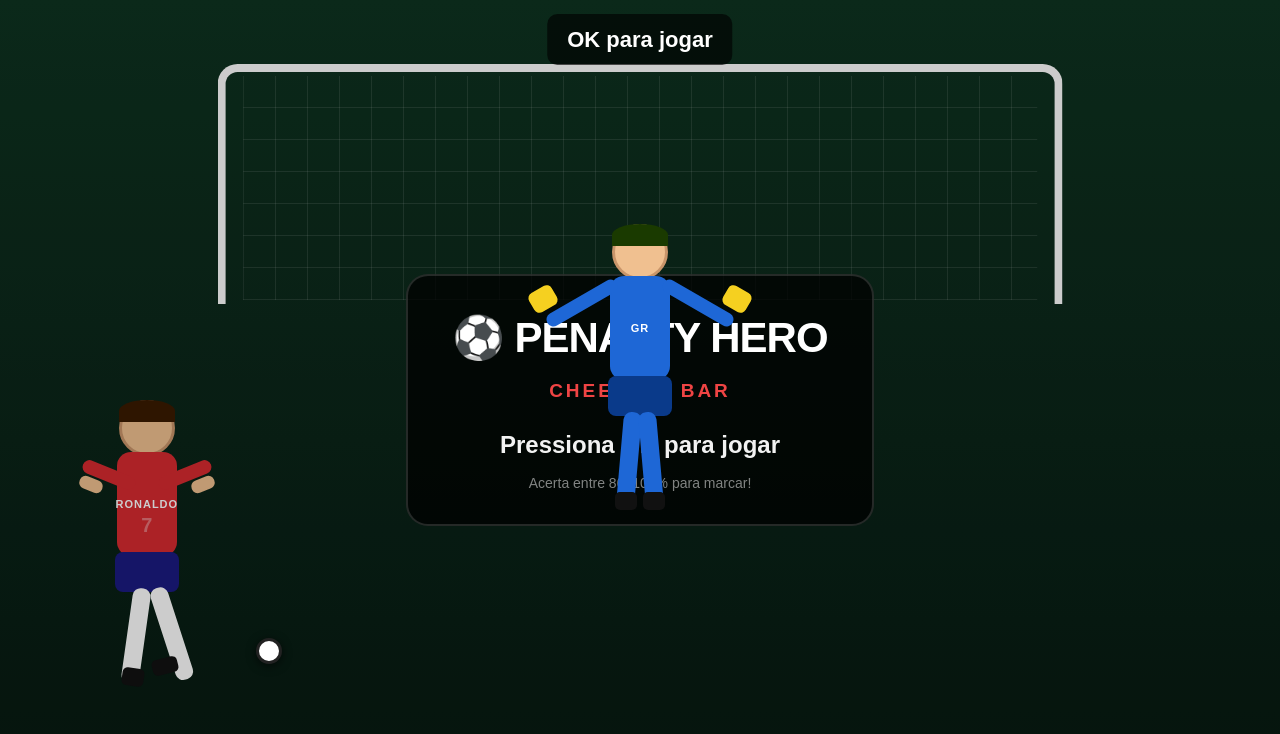
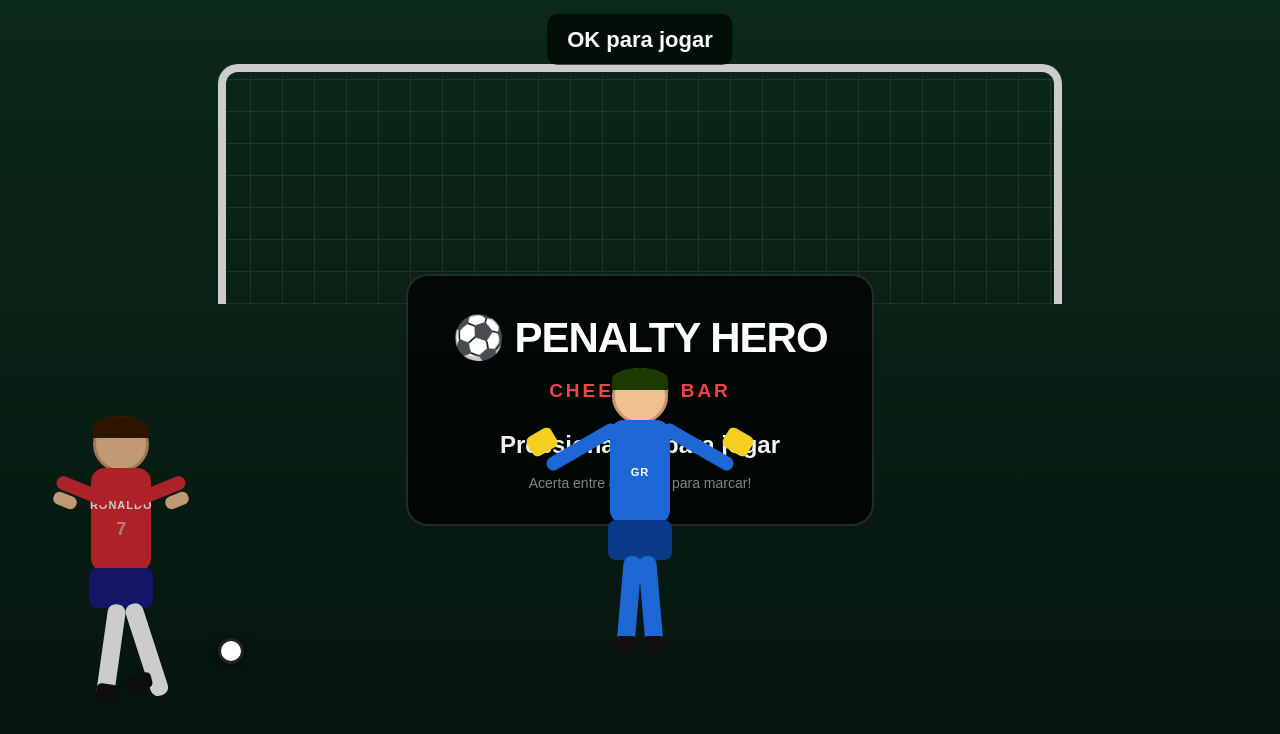
Before and after one commit to rffm95/PENALTY, a React (Vite) app: page / in a window 1280 px wide. Shown: the top 734 px of the page. Built offline with nearby package versions, Linux system fonts and the light colour scheme.

Commit message:
fix: GR centered deep inside goal, ball goes to far corners on goal

```diff
--- a/src/App.tsx
+++ b/src/App.tsx
@@ -81,26 +81,26 @@
   const isKicking = gameState === GameState.KICKING;
   const isResult  = gameState === GameState.RESULT;
   const shooting  = isKicking || isResult;
+  const side      = result?.side;
 
-  const side = result?.side;
-
-  // Bola: posição final nos CANTOS da baliza (bem nas extremidades, longe do keeper)
-  // O keeper está centrado a ~50%, os cantos são ~20% e ~77%
-  const ballLeft   = shooting
-    ? (side === 'left'   ? '20%'
-     : side === 'right'  ? '77%'
-     : '49%')    // centro → vai para o keeper
-    : '20%';     // posição inicial junto ao jogador
+  // Baliza ocupa: left=17%, right=83% (width=66%, centrada)
+  // Keeper no centro da baliza = 50% horizontal
+  // Cantos da bola ficam BEM dentro dos postes mas longe do keeper (centro)
+  // Esquerda: ~19% (poste esq + margem), Direita: ~78% (poste dir - margem)
+  // Bola inicial: junto ao pé do jogador (~17%)
+  const ballLeft = shooting
+    ? (side === 'left'   ? '19%'   // canto esquerdo da baliza
+     : side === 'right'  ? '78%'   // canto direito da baliza
+     : '49%')                      // centro → keeper
+    : '17%';
 
   const ballBottom = shooting
-    ? (side === 'center' ? '39%'   // baixo e ao centro para o keeper apanhar
-     : '56%')                      // canto alto da baliza
+    ? (side === 'center' ? '36%'   // vai ao GR no centro
+     : '60%')                      // vai alto nos cantos, longe do GR
     : '17%';
 
   const powerColor = power >= 80 ? '#22c55e' : power >= 50 ? '#f59e0b' : '#ef4444';
   const powerZone  = power >= 90 ? '⚽ DIREITA' : power >= 80 ? '⚽ ESQUERDA' : '🧤 CENTRO';
-
-  // Keeper animação: só salta para a frente quando defende ao centro
   const keeperAnim = shooting && side === 'center' ? 'keeperSave .5s ease-out forwards' : 'none';
 
   return (
@@ -114,25 +114,24 @@
         html,body,#root{width:100%;height:100%;margin:0;overflow:hidden}
         @keyframes blink{0%,100%{opacity:1}50%{opacity:.15}}
         @keyframes resultIn{0%{opacity:0;transform:scale(.9)}100%{opacity:1;transform:scale(1)}}
-        @keyframes keeperSave{0%{transform:translateY(0)}40%{transform:translateY(-22px) scale(1.07)}100%{transform:translateY(0)}}
+        @keyframes keeperSave{0%{transform:translateY(0)}40%{transform:translateY(-26px) scale(1.08)}100%{transform:translateY(0)}}
       `}</style>
 
       {/* Campo */}
       <div style={{ position:'absolute', inset:0, background:'linear-gradient(180deg,#0e3320,#0a2418 55%,#061810)' }} />
 
-      {/* Baliza — postes grandes */}
+      {/* Baliza — 66% de largura, centrada */}
       <div style={{
-        position:'absolute', left:'50%', top:'8%',
+        position:'absolute', left:'17%', top:'8%',
         width:'66%', height:'30%',
         border:'8px solid #fff', borderBottom:'none',
-        borderRadius:'20px 20px 0 0', transform:'translateX(-50%)'
+        borderRadius:'20px 20px 0 0'
       }} />
       {/* Rede */}
       <div style={{
-        position:'absolute', left:'50%', top:'9.5%',
-        width:'62%', height:'28%',
-        backgroundImage:'repeating-linear-gradient(90deg,rgba(255,255,255,.1) 0,rgba(255,255,255,.1) 1px,transparent 1px,transparent 32px),repeating-linear-gradient(0deg,rgba(255,255,255,.1) 0,rgba(255,255,255,.1) 1px,transparent 1px,transparent 32px)',
-        transform:'translateX(-50%)'
+        position:'absolute', left:'17%', top:'9.5%',
+        width:'66%', height:'28.5%',
+        backgroundImage:'repeating-linear-gradient(90deg,rgba(255,255,255,.1) 0,rgba(255,255,255,.1) 1px,transparent 1px,transparent 32px),repeating-linear-gradient(0deg,rgba(255,255,255,.1) 0,rgba(255,255,255,.1) 1px,transparent 1px,transparent 32px)'
       }} />
 
       {/* HUD topo */}
@@ -165,25 +164,23 @@
       )}
 
       {/* ======= JOGADOR VERMELHO (2x) ======= */}
-      {/* Escala 2x: width=140, height=320 */}
-      <div style={{ position:'absolute', left:'6%', bottom:'10%', width:140, height:320, transformOrigin:'50% 100%' }}>
+      <div style={{ position:'absolute', left:'4%', bottom:'8%', width:140, height:320, transformOrigin:'50% 100%' }}>
         {/* Cabeça */}
         <div style={{ position:'absolute', left:'50%', top:0, width:56, height:56, borderRadius:'50%', background:'#f0c090', transform:'translateX(-50%)', border:'3px solid #c9956a' }} />
         {/* Cabelo */}
         <div style={{ position:'absolute', left:'50%', top:0, width:56, height:22, borderRadius:'50% 50% 0 0', background:'#3a1a00', transform:'translateX(-50%)' }} />
-        {/* Corpo / Camisola */}
-        <div style={{ position:'absolute', left:'50%', top:52, width:60, height:104, background:'#d72a30', borderRadius:14, transform:'translateX(-50%)', display:'flex', alignItems:'center', justifyContent:'center' }}>
-          <span style={{ fontSize:11, fontWeight:900, color:'#fff', letterSpacing:1, textAlign:'center', lineHeight:1.1 }}>RONALDO</span>
+        {/* Corpo / Camisola RONALDO */}
+        <div style={{ position:'absolute', left:'50%', top:52, width:60, height:104, background:'#d72a30', borderRadius:14, transform:'translateX(-50%)', display:'flex', alignItems:'center', justifyContent:'center', flexDirection:'column' }}>
+          <span style={{ fontSize:11, fontWeight:900, color:'#fff', letterSpacing:1 }}>RONALDO</span>
+          <span style={{ fontSize:18, fontWeight:900, color:'rgba(255,255,255,.5)', marginTop:2 }}>7</span>
         </div>
-        {/* Número 7 nas costas (visível como detalhe frontal) */}
-        <div style={{ position:'absolute', left:'50%', top:110, width:28, height:28, transform:'translateX(-50%)', fontSize:20, fontWeight:900, color:'rgba(255,255,255,.35)', textAlign:'center' }}>7</div>
         {/* Braço esq */}
         <div style={{ position:'absolute', left:4, top:68, width:56, height:14, background:'#d72a30', borderRadius:7, transform:'rotate(22deg)' }} />
         <div style={{ position:'absolute', left:2, top:78, width:24, height:13, background:'#f0c090', borderRadius:6, transform:'rotate(22deg)' }} />
         {/* Braço dir */}
         <div style={{ position:'absolute', right:4, top:68, width:56, height:14, background:'#d72a30', borderRadius:7, transform:'rotate(-22deg)' }} />
         <div style={{ position:'absolute', right:2, top:78, width:24, height:13, background:'#f0c090', borderRadius:6, transform:'rotate(-22deg)' }} />
-        {/* Calcões */}
+        {/* Calções */}
         <div style={{ position:'absolute', left:'50%', top:152, width:64, height:40, background:'#1a1a80', borderRadius:8, transform:'translateX(-50%)' }} />
         {/* Perna esq */}
         <div style={{ position:'absolute', left:'36%', top:188, width:18, height:96, background:'#fff', borderRadius:8, transform:'rotate(8deg)' }} />
@@ -193,8 +190,7 @@
           position:'absolute', right:'36%', top:188, width:18, height:96,
           background:'#fff', borderRadius:8,
           transform: isKicking ? 'rotate(-58deg) translateY(-18px)' : 'rotate(-18deg)',
-          transformOrigin:'50% 0%',
-          transition:'transform .18s'
+          transformOrigin:'50% 0%', transition:'transform .18s'
         }} />
         <div style={{
           position:'absolute', right:'28%', top: isKicking ? 196 : 258,
@@ -204,31 +200,32 @@
         }} />
       </div>
 
-      {/* ======= GUARDA-REDES AZUL (2x) — fundo da baliza ======= */}
-      {/* Posicionado bem dentro da baliza, no centro */}
+      {/* ======= GUARDA-REDES AZUL (2x) — CENTRO DA BALIZA, BEM RECUADO ======= */}
+      {/* Baliza: left=17% a right=83%. Centro = 50%. GR centrado = left:50% - 70px */}
+      {/* bottom: coloca o GR dentro da baliza, não à frente dela */}
       <div style={{
         position:'absolute',
-        left:'calc(50% - 70px)',  // centrado (metade de 140px)
-        bottom:'32%',             // dentro da baliza, bem ao fundo
+        left:'calc(50% - 70px)',  /* centro horizontal da baliza */
+        bottom:'14%',             /* dentro da baliza, bem recuado */
         width:140, height:320, transformOrigin:'50% 100%',
         animation: keeperAnim,
         zIndex:8
       }}>
         {/* Cabeça */}
         <div style={{ position:'absolute', left:'50%', top:0, width:56, height:56, borderRadius:'50%', background:'#f0c090', transform:'translateX(-50%)', border:'3px solid #c9956a' }} />
-        {/* Luvas no topo */}
+        {/* Touca */}
         <div style={{ position:'absolute', left:'50%', top:0, width:56, height:22, borderRadius:'50% 50% 0 0', background:'#1a3a00', transform:'translateX(-50%)' }} />
         {/* Corpo */}
         <div style={{ position:'absolute', left:'50%', top:52, width:60, height:104, background:'#1e67d6', borderRadius:14, transform:'translateX(-50%)', display:'flex', alignItems:'center', justifyContent:'center' }}>
           <span style={{ fontSize:11, fontWeight:900, color:'#fff', letterSpacing:1 }}>GR</span>
         </div>
-        {/* Braço esq — estendido */}
+        {/* Braço esq — estendido com luva amarela */}
         <div style={{ position:'absolute', left:-28, top:72, width:80, height:14, background:'#1e67d6', borderRadius:7, transform:'rotate(-30deg)' }} />
-        <div style={{ position:'absolute', left:-40, top:64, width:26, height:22, background:'#f5d020', borderRadius:6, transform:'rotate(-30deg)' }} />
-        {/* Braço dir — estendido */}
+        <div style={{ position:'absolute', left:-42, top:63, width:28, height:22, background:'#f5d020', borderRadius:6, transform:'rotate(-30deg)' }} />
+        {/* Braço dir — estendido com luva amarela */}
         <div style={{ position:'absolute', right:-28, top:72, width:80, height:14, background:'#1e67d6', borderRadius:7, transform:'rotate(30deg)' }} />
-        <div style={{ position:'absolute', right:-40, top:64, width:26, height:22, background:'#f5d020', borderRadius:6, transform:'rotate(30deg)' }} />
-        {/* Calcões */}
+        <div style={{ position:'absolute', right:-42, top:63, width:28, height:22, background:'#f5d020', borderRadius:6, transform:'rotate(30deg)' }} />
+        {/* Calções */}
         <div style={{ position:'absolute', left:'50%', top:152, width:64, height:40, background:'#0a3a8a', borderRadius:8, transform:'translateX(-50%)' }} />
         {/* Perna esq */}
         <div style={{ position:'absolute', left:'36%', top:188, width:18, height:96, background:'#1e67d6', borderRadius:8, transform:'rotate(5deg)' }} />
@@ -247,7 +244,7 @@
         background:'#fff', border:'3px solid #222',
         boxShadow:'0 2px 10px rgba(0,0,0,.6)',
         transition: shooting ? 'left .44s ease-out, bottom .44s ease-out' : 'none',
-        zIndex:15
+        zIndex:20
       }} />
 
       {/* ECRÃ INICIAL */}
```
